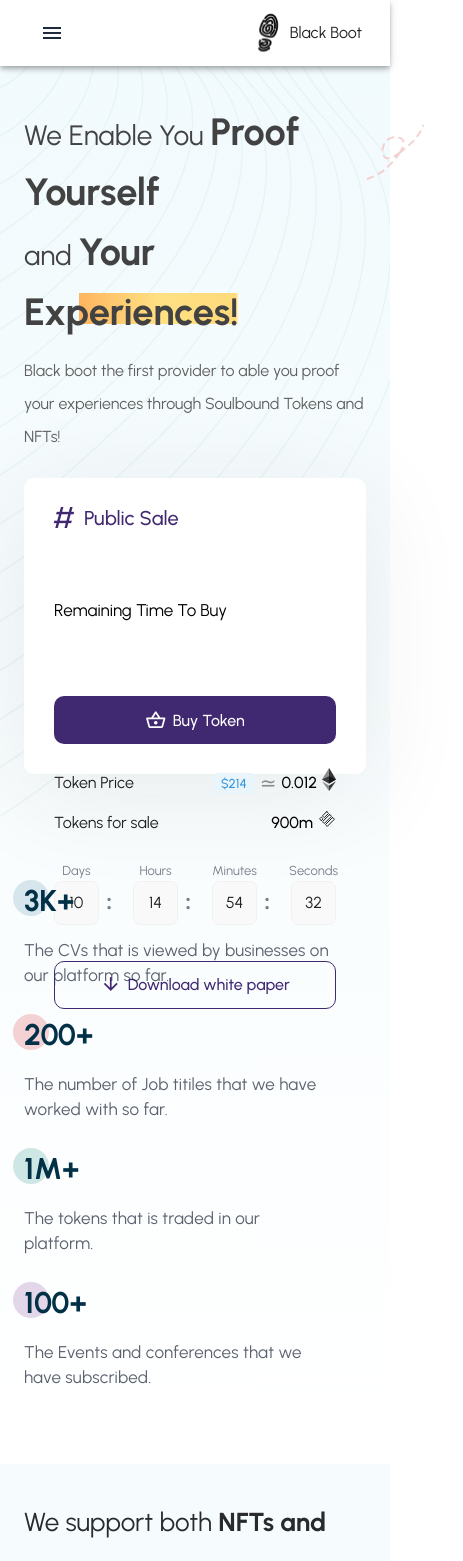
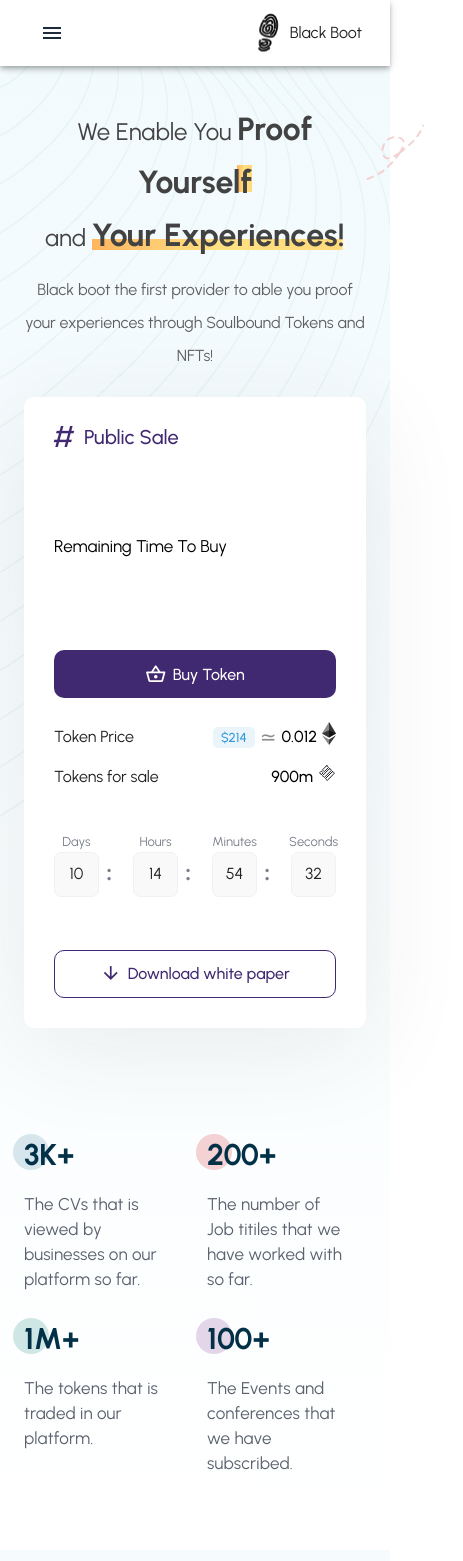
Before and after one commit to BlackBoot-io/Site, a Nuxt app: page / in a window 390 px wide. Shown: the top 1561 px of the page, 463 px wide, since content can reach past the window. Built offline with nearby package versions, Linux system fonts and the light colour scheme.

Commit message:
update responsive

```diff
--- a/assets/scss/_main.scss
+++ b/assets/scss/_main.scss
@@ -78,6 +78,11 @@
   margin-bottom: 0;
   display: inline-block;
 
+  @include res($sm) {
+    font-size: 20px;
+    line-height: 30px;
+  }
+
   &:before {
     content: "";
     position: absolute;
@@ -90,6 +95,11 @@
     height: 40px;
     border-radius: 50%;
     background: #FFEDBA;
+
+    @include res($sm) {
+      width: 30px;
+      height: 30px;
+    }
   }
 
   &.dot-yellow {
@@ -128,6 +138,11 @@
   max-width: 613px;
   margin: 20px auto 0 auto!important;
   display: block;
+
+  @include res($sm) {
+    font-size: 15px;
+    line-height: 22px;
+  }
 }
 
 
--- a/components/section/Benefits.vue
+++ b/components/section/Benefits.vue
@@ -1,7 +1,7 @@
 <template>
   <v-container class="benefits">
     <v-row>
-      <v-col cols="12" lg="12" class="text-center">
+      <v-col cols="12" class="text-center">
         <h3 class="title-main dot-green">
           What You <span>Get Working With Us</span>
         </h3>
--- a/components/section/Crowdsale.vue
+++ b/components/section/Crowdsale.vue
@@ -1,7 +1,7 @@
 <template>
   <v-container class="crowdsale">
     <v-row>
-      <v-col cols="12" lg="12" class="text-center">
+      <v-col cols="12" class="text-center">
         <h3 class="title-main dot-purple">
           <span>Crowdsale Schedule</span>
         </h3>
--- a/components/section/Details.vue
+++ b/components/section/Details.vue
@@ -1,7 +1,7 @@
 <template>
   <v-container class="details">
     <v-row>
-      <v-col cols="12" lg="12" class="text-center">
+      <v-col cols="12" class="text-center">
         <h3 class="title-main dot-pink">
           <span>Token Details</span>
         </h3>
--- a/components/section/Futures.vue
+++ b/components/section/Futures.vue
@@ -17,7 +17,7 @@
             </li>
           </ul>
         </v-col>
-        <v-col cols="12" lg="5 offset-lg-1" class="text-right">
+        <v-col cols="12" lg="5 offset-lg-1" class="d-none d-lg-flex text-right">
           <img src="../../static/img/globe.png" alt="">
         </v-col>
       </v-row>
--- a/components/section/Roadmap.vue
+++ b/components/section/Roadmap.vue
@@ -1,7 +1,7 @@
 <template>
   <v-container id="roadmap" class="roadmap">
     <v-row>
-      <v-col cols="12" lg="12" class="text-center">
+      <v-col cols="12" class="text-center">
         <h3 class="title-main dot-green">
           Our <span>Roadmap</span>
         </h3>
--- a/components/section/Services.vue
+++ b/components/section/Services.vue
@@ -1,7 +1,7 @@
 <template>
   <v-container id="services" class="services">
     <v-row>
-      <v-col cols="12" lg="12" class="text-center">
+      <v-col cols="12" class="text-center">
         <h3 class="title-main dot-yellow">
           What We <span>Do For You</span>
         </h3>
@@ -11,7 +11,7 @@
       </v-col>
     </v-row>
     <v-row class="services-items">
-      <v-col cols="6" md="4" class="service" v-for="(service, index) in services" :key="index">
+      <v-col cols="12" md="4" class="service" v-for="(service, index) in services" :key="index">
         <div class="s-img" v-html="service.image"></div>
         <p class="s-desc">{{ service.text }}</p>
       </v-col>
--- a/components/section/Spotlight.vue
+++ b/components/section/Spotlight.vue
@@ -11,7 +11,7 @@
           </p>
           <div class="public-sale">
             <v-row>
-              <v-col class="left">
+              <v-col cols="12" sm="12" md="6" class="left">
                 <h5 class="p-title"> Public Sale</h5>
                 <p class="p-text">Remaining time to buy</p>
                 <v-btn dark depressed class="btn-main" :color="$store.state.cPrimary">
@@ -19,7 +19,7 @@
                   Buy Token
                 </v-btn>
               </v-col>
-              <v-col class="right">
+              <v-col cols="12" sm="12" md="6" class="right">
                 <div>
                   <div class="d-flex align-center justify-space-between mb-3">
                     <p>Token Price</p>
@@ -53,7 +53,7 @@
         </div>
       </v-row>
       <v-row class="stats">
-        <v-col cols="12" md="3" v-for="(stat, index) in stats" :key="index">
+        <v-col cols="6" md="3" v-for="(stat, index) in stats" :key="index">
           <span :class="'stat-num num-'+index">
             {{ stat.num }}
           </span>
@@ -164,6 +164,12 @@
     color: #424242;
     margin-bottom: 10px;
 
+    @include res($sm) {
+      font-size: 24px;
+      line-height: 50px;
+      text-align: center;
+    }
+
     &:before {
       content: url('~static/img/dashed-line.svg');
       position: absolute;
@@ -176,6 +182,10 @@
       font-weight: 700;
       font-size: 38px;
       z-index: 5;
+
+      @include res($sm) {
+        font-size: 32px;
+      }
 
       &:before {
         content: "";
@@ -197,6 +207,10 @@
     line-height: 33px;
     color: #606060;
     margin-bottom: 25px!important;
+
+    @include res($sm) {
+      text-align: center;
+    }
   }
 
   .public-sale {
@@ -208,8 +222,14 @@
     border-radius: 10px;
     padding: 25px 30px 30px 30px;
 
+    @include res($md) {
+      width: 100%;
+    }
+
     @include res($sm) {
+      display: block;
       width: 100%;
+      height: auto;
     }
 
     .left,
@@ -218,6 +238,10 @@
       flex-direction: column;
       justify-content: space-between;
       height: 100%;
+
+      @include res($sm) {
+        height: 300px;
+      }
 
       .v-btn {
         height: 48px!important;
```
